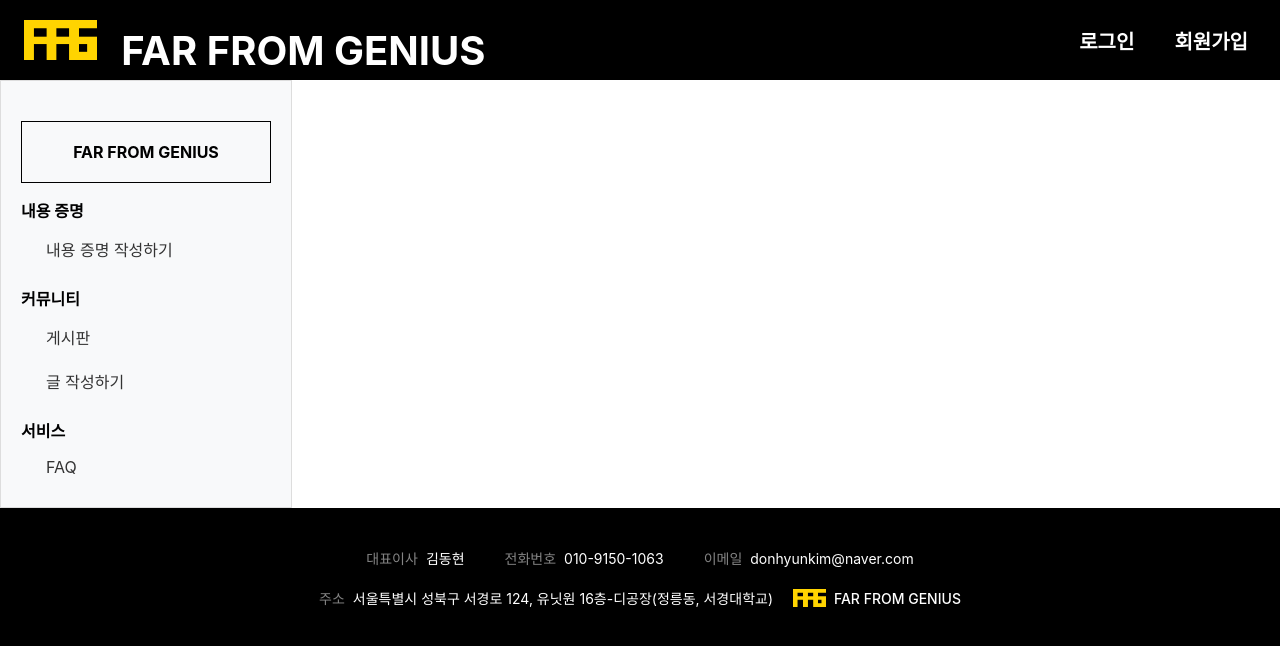
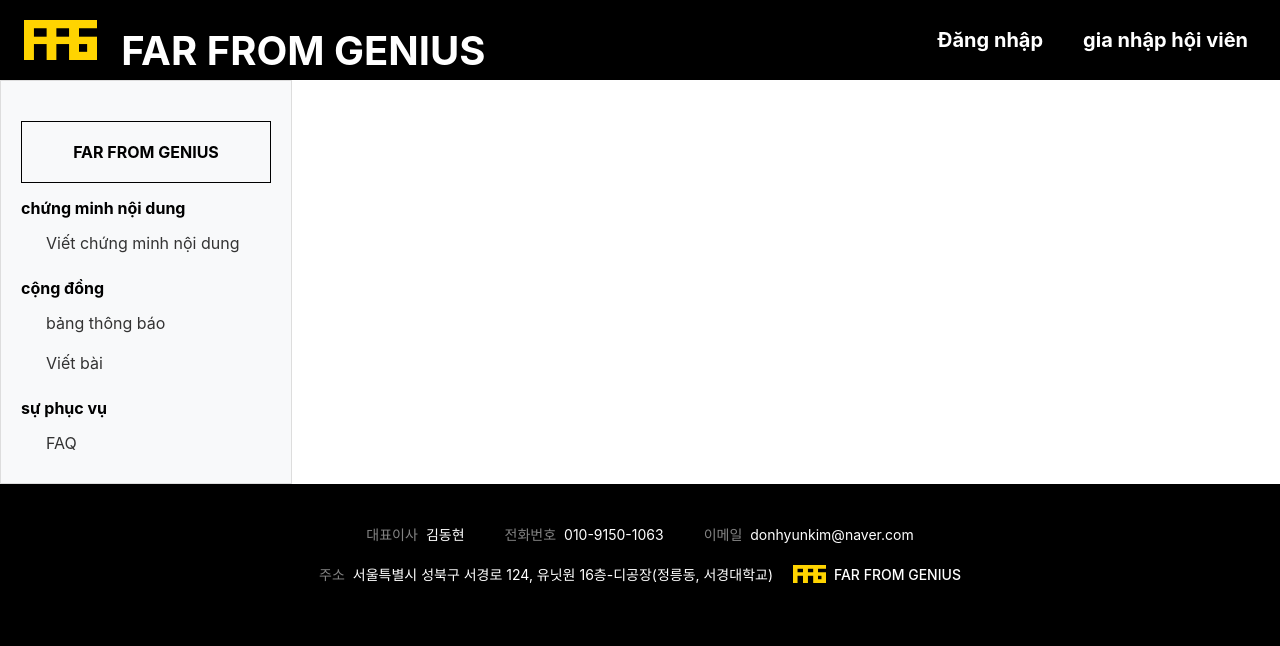
Before and after one commit to CapstoneDesign24-2/frontend, a React (Create React App) app: page /proof in a window 1280 px wide. Shown: the top 646 px of the page. Built offline with nearby package versions, Linux system fonts and the light colour scheme.

Commit message:
fix: 🐛 max-width 제거, 베트남어 미세 적용

```diff
--- a/src/component/navbar.jsx
+++ b/src/component/navbar.jsx
@@ -24,7 +24,7 @@
             navigate('/login');
           }}
         >
-          로그인
+          Đăng nhập
         </div>
         <div
           className="nav-link"
@@ -32,7 +32,7 @@
             navigate('/signup');
           }}
         >
-          회원가입
+          gia nhập hội viên
         </div>
       </div>
     </nav>
--- a/src/component/sidebar.jsx
+++ b/src/component/sidebar.jsx
@@ -7,20 +7,20 @@
     <div className="sidebar">
       <div className="sidebar-main-title">FAR FROM GENIUS</div>
       <ListGroup variant="flush">
-        <div className="sidebar-title">내용 증명</div>
+        <div className="sidebar-title">chứng minh nội dung</div>
         <ListGroup.Item className="sidebar-item">
-          <Link to="/proof">내용 증명 작성하기</Link>
+          <Link to="/proof">Viết chứng minh nội dung</Link>
         </ListGroup.Item>
 
-        <div className="sidebar-title">커뮤니티</div>
+        <div className="sidebar-title">cộng đồng</div>
         <ListGroup.Item className="sidebar-item">
-          <Link to="/post-list">게시판</Link>
+          <Link to="/post-list">bảng thông báo</Link>
         </ListGroup.Item>
         <ListGroup.Item className="sidebar-item">
-          <Link to="/write-post">글 작성하기</Link>
+          <Link to="/write-post">Viết bài</Link>
         </ListGroup.Item>
 
-        <div className="sidebar-title">서비스</div>
+        <div className="sidebar-title">sự phục vụ</div>
         <ListGroup.Item className="sidebar-item">
           <Link to="/faq">FAQ</Link>
         </ListGroup.Item>
--- a/src/css/FAQPage.css
+++ b/src/css/FAQPage.css
@@ -7,7 +7,6 @@
   flex: 1;
   background: #fff;
   padding: 20px;
-  max-width: 1200px;
   margin: 0 auto;
 }
 
--- a/src/css/PostList.css
+++ b/src/css/PostList.css
@@ -5,6 +5,7 @@
 .content {
   flex: 1;
   padding: 20px;
+  width: 100%;
 }
 
 .post-container {
--- a/src/page/LoginPage.jsx
+++ b/src/page/LoginPage.jsx
@@ -30,7 +30,7 @@
             <input
               type="text"
               name="id"
-              placeholder="아이디"
+              placeholder="id"
               value={formData.id}
               onChange={handleChange}
               className={styles.input}
@@ -41,7 +41,7 @@
             <input
               type="password"
               name="password"
-              placeholder="비밀번호"
+              placeholder="password"
               value={formData.password}
               onChange={handleChange}
               className={styles.input}
@@ -61,7 +61,7 @@
             </label>
           </div>
           <button className={styles.loginBtn} type="submit">
-            로그인
+            login
           </button>
           <div className={styles.links}>
             <a className={styles.link}>비밀번호찾기</a>
```
